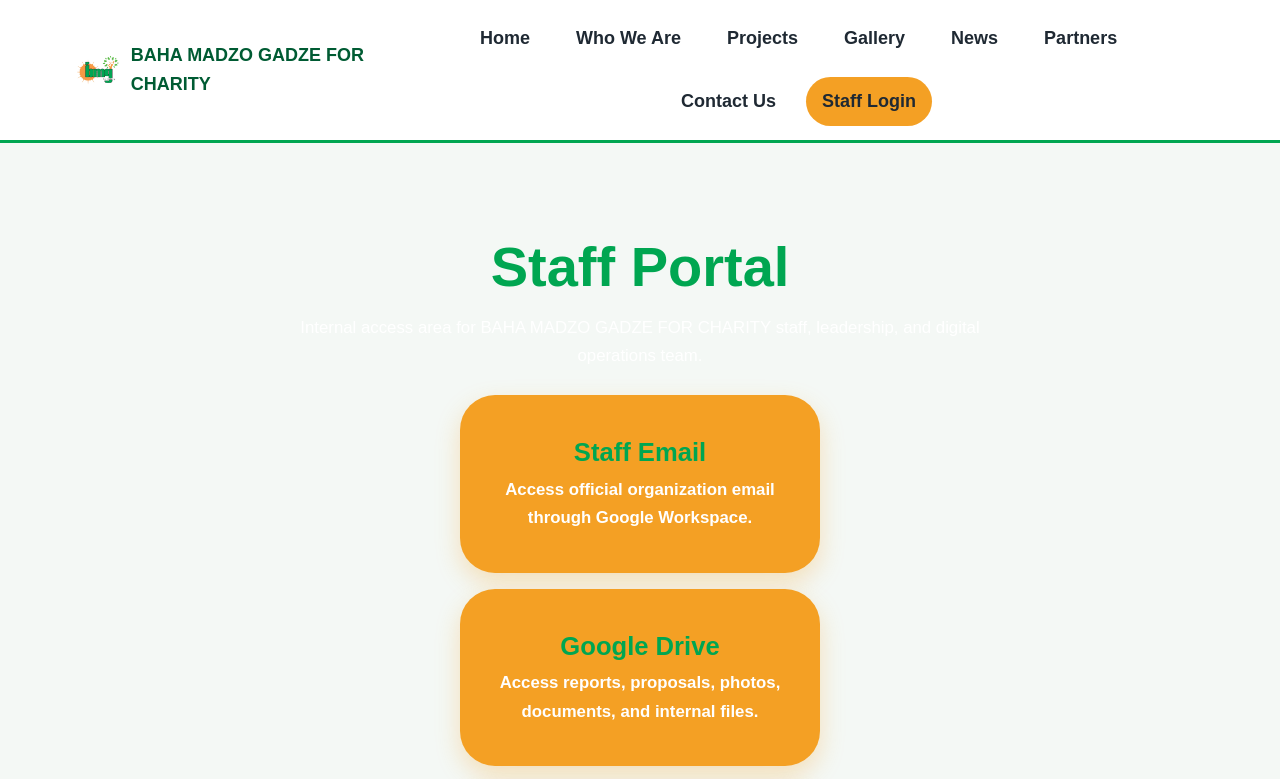
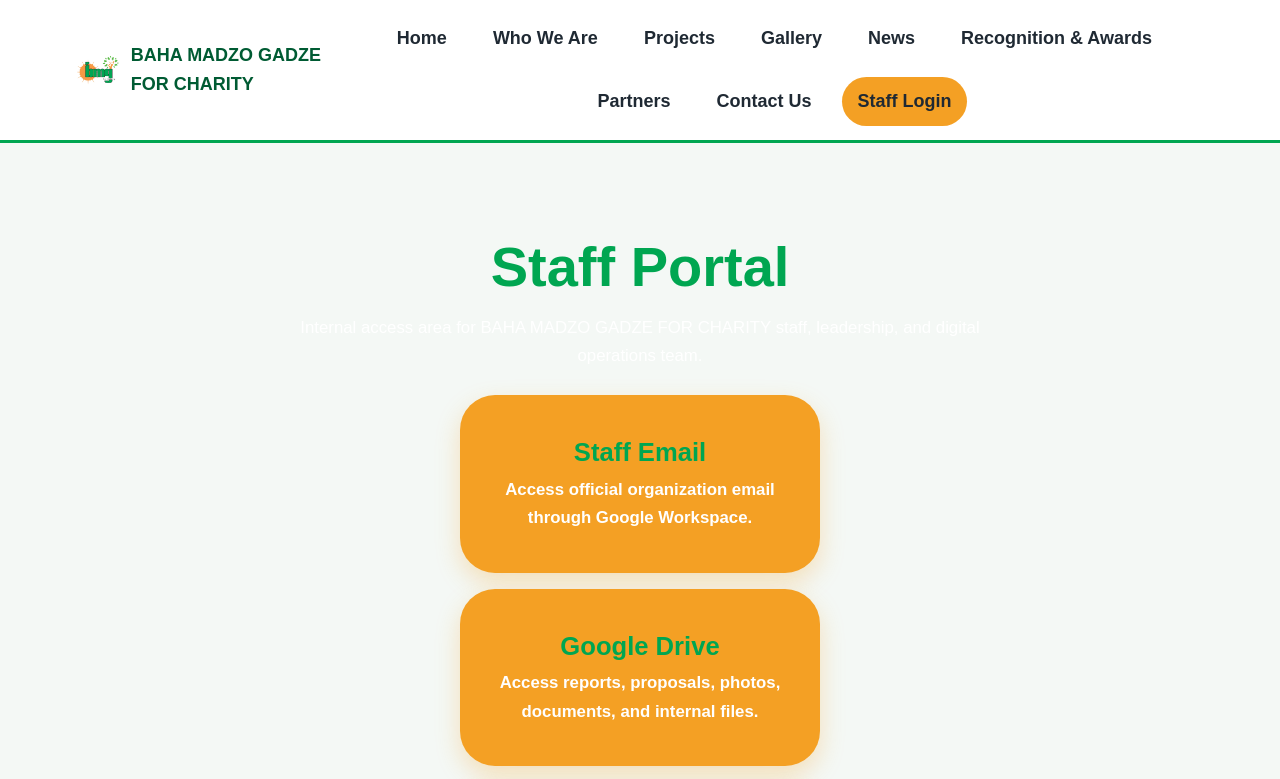
Before and after one commit to bgarama/BMG-CHARITY-WEBSITE, a plain HTML site: page pages/staff-login.html in a window 1280 px wide. Shown: the top 779 px of the page. Drawn offline with Linux system fonts and the light colour scheme.

Commit message:
Standardize navigation menu across pages

```diff
--- a/pages/staff-login.html
+++ b/pages/staff-login.html
@@ -22,6 +22,7 @@
     <a href="projects.html">Projects</a>
     <a href="gallery.html">Gallery</a>
     <a href="news.html">News</a>
+     <a href="recognitions-and-awards.html">Recognition & Awards</a>
     <a href="partners.html">Partners</a>
     <a href="contact.html">Contact Us</a>
     <a href="staff-login.html" class="staff-login-btn active">Staff Login</a>
```
